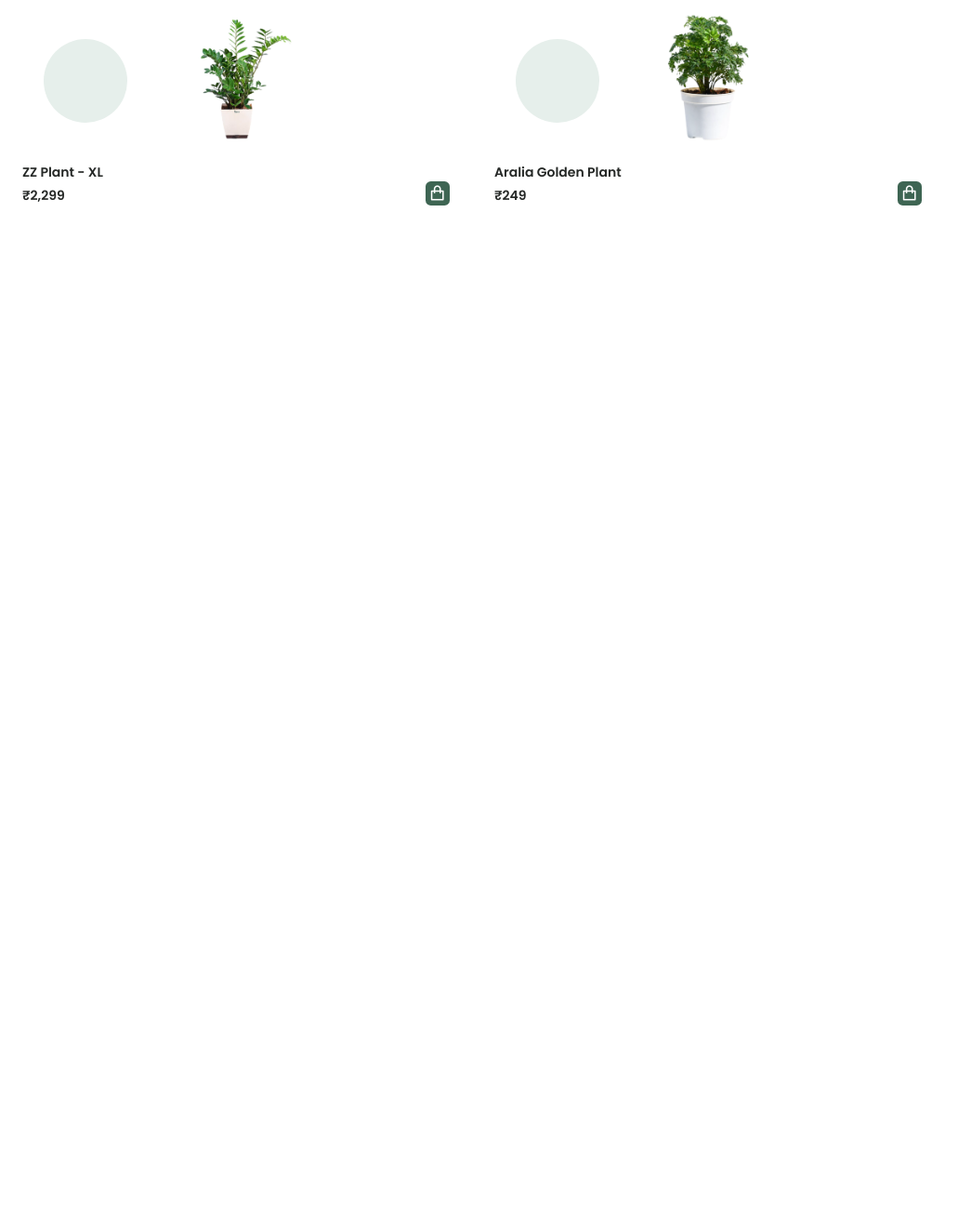
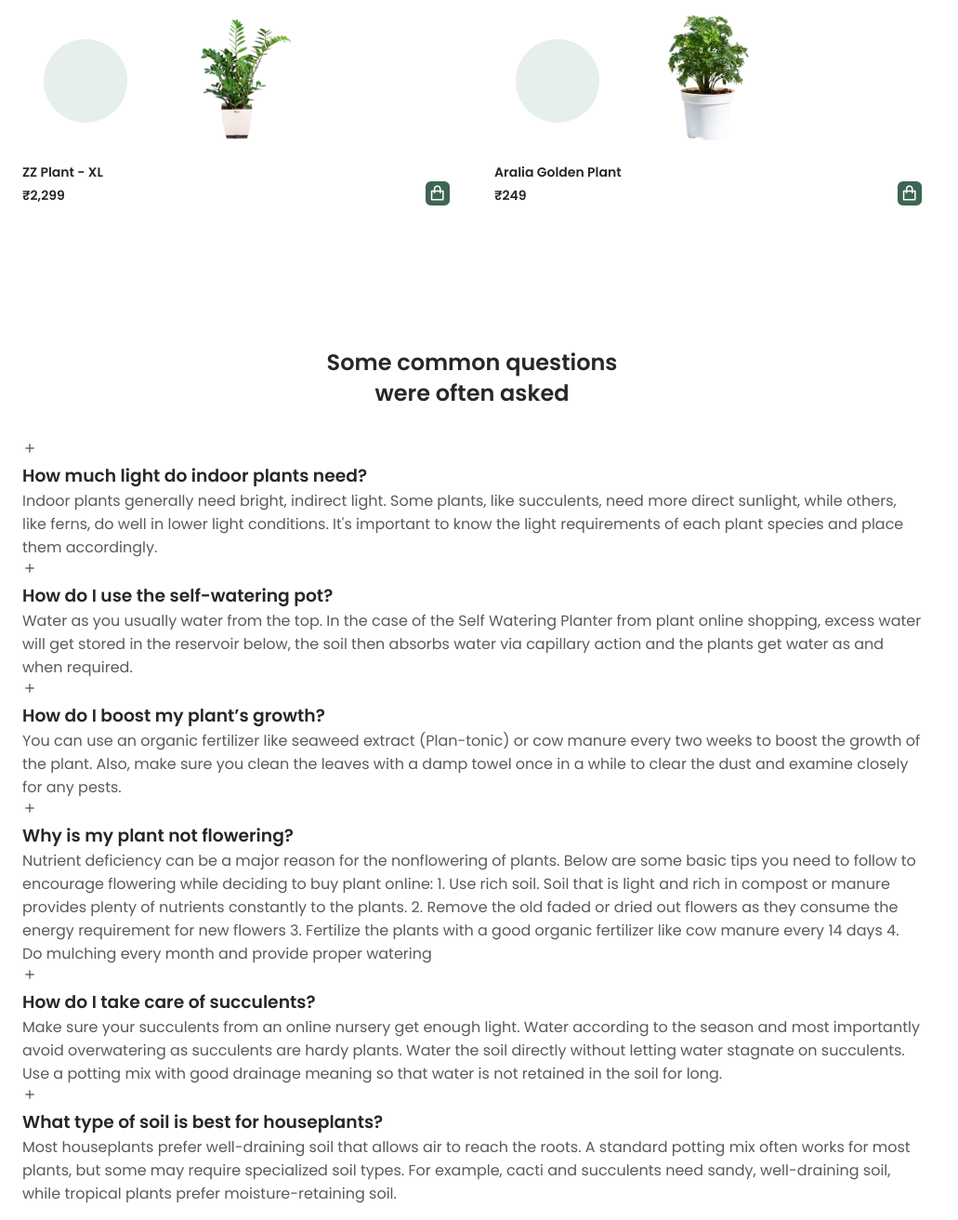
Before and after one commit to Amit-Patra-04/Plants-Store-Ugaoo-FW-, a plain HTML site: page index.html in a window 1280 px wide. Shown: the part 3274-4586 px from the top of the page at 93% size, without its empty margins (0-1031 px from the left). Before the commit the page ends 3559 px from the top, so only its background shows below. Drawn offline with nearby package versions, Linux system fonts and the light colour scheme.

Commit message:
Question Section

```diff
--- a/index.html
+++ b/index.html
@@ -275,6 +275,108 @@
         </div>
     </section>
 
+    <!--==================== QUESTIONS ====================-->
+    <section class="questions section" id="faqs">
+        <h2 class="section__title-center questions__title container">
+            Some common questions <br> were often asked
+        </h2>
+
+        <div class="questions__container container grid">
+            <div class="questions__group">
+                <div class="questions__item">
+                    <header class="questions__header">
+                        <i class="ri-add-line questions__icon"></i>
+                        <h3 class="questions__item-title">
+                            How much light do indoor plants need?
+                        </h3>
+                    </header>
+
+                    <div class="questions__content">
+                        <p class="questions__description">
+                            Indoor plants generally need bright, indirect light. Some plants, like succulents, need more direct sunlight, while others, like ferns, do well in lower light conditions. It's important to know the light requirements of each plant species and place them accordingly.
+                        </p>
+                    </div>
+                </div>
+
+                <div class="questions__item">
+                    <header class="questions__header">
+                        <i class="ri-add-line questions__icon"></i>
+                        <h3 class="questions__item-title">
+                            How do I use the self-watering pot?
+                        </h3>
+                    </header>
+
+                    <div class="questions__content">
+                        <p class="questions__description">
+                            Water as you usually water from the top. In the case of the Self Watering Planter from plant online shopping, excess water will get stored in the reservoir below, the soil then absorbs water via capillary action and the plants get water as and when required.
+                        </p>
+                    </div>
+                </div>
+
+                <div class="questions__item">
+                    <header class="questions__header">
+                        <i class="ri-add-line questions__icon"></i>
+                        <h3 class="questions__item-title">
+                            How do I boost my plant’s growth?
+                        </h3>
+                    </header>
+
+                    <div class="questions__content">
+                        <p class="questions__description">
+                            You can use an organic fertilizer like seaweed extract (Plan-tonic) or cow manure every two weeks to boost the growth of the plant. Also, make sure you clean the leaves with a damp towel once in a while to clear the dust and examine closely for any pests.
+                        </p>
+                    </div>
+                </div>
+            </div>
+
+            <div class="questions__group">
+                <div class="questions__item">
+                    <header class="questions__header">
+                        <i class="ri-add-line questions__icon"></i>
+                        <h3 class="questions__item-title">
+                            Why is my plant not flowering?
+                        </h3>
+                    </header>
+
+                    <div class="questions__content">
+                        <p class="questions__description">
+                            Nutrient deficiency can be a major reason for the nonflowering of plants. Below are some basic tips you need to follow to encourage flowering while deciding to buy plant online: 1. Use rich soil. Soil that is light and rich in compost or manure provides plenty of nutrients constantly to the plants. 2. Remove the old faded or dried out flowers as they consume the energy requirement for new flowers 3. Fertilize the plants with a good organic fertilizer like cow manure every 14 days 4. Do mulching every month and provide proper watering
+                        </p>
+                    </div>
+                </div>
+
+                <div class="questions__item">
+                    <header class="questions__header">
+                        <i class="ri-add-line questions__icon"></i>
+                        <h3 class="questions__item-title">
+                            How do I take care of succulents?
+                        </h3>
+                    </header>
+
+                    <div class="questions__content">
+                        <p class="questions__description">
+                            Make sure your succulents from an online nursery get enough light. Water according to the season and most importantly avoid overwatering as succulents are hardy plants. Water the soil directly without letting water stagnate on succulents. Use a potting mix with good drainage meaning so that water is not retained in the soil for long.
+                        </p>
+                    </div>
+                </div>
+
+                <div class="questions__item">
+                    <header class="questions__header">
+                        <i class="ri-add-line questions__icon"></i>
+                        <h3 class="questions__item-title">
+                            What type of soil is best for houseplants?
+                        </h3>
+                    </header>
+
+                    <div class="questions__content">
+                        <p class="questions__description">
+                            Most houseplants prefer well-draining soil that allows air to reach the roots. A standard potting mix often works for most plants, but some may require specialized soil types. For example, cacti and succulents need sandy, well-draining soil, while tropical plants prefer moisture-retaining soil.
+                        </p>
+                    </div>
+                </div>
+            </div>
+        </div>
+    </section>
 </main>
 
 
```
